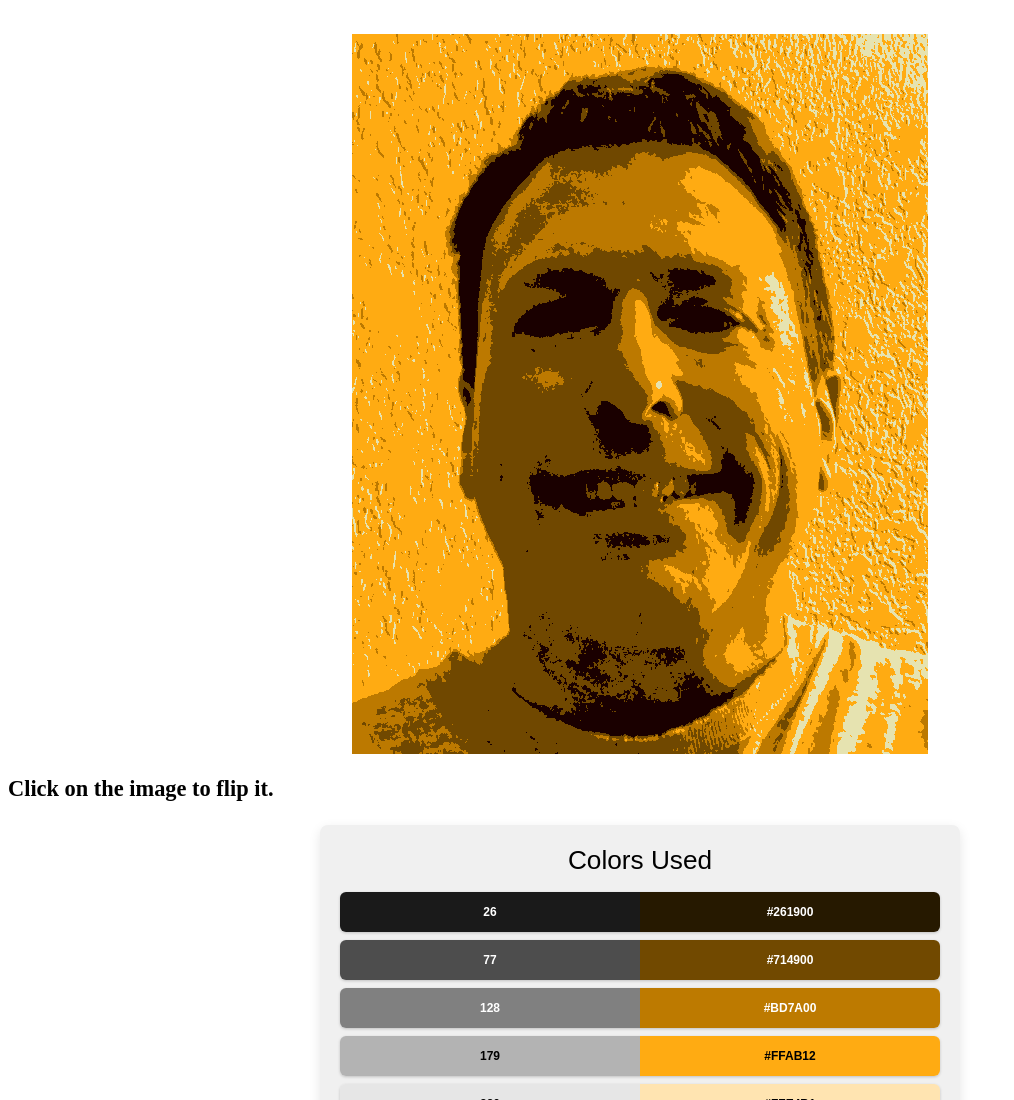
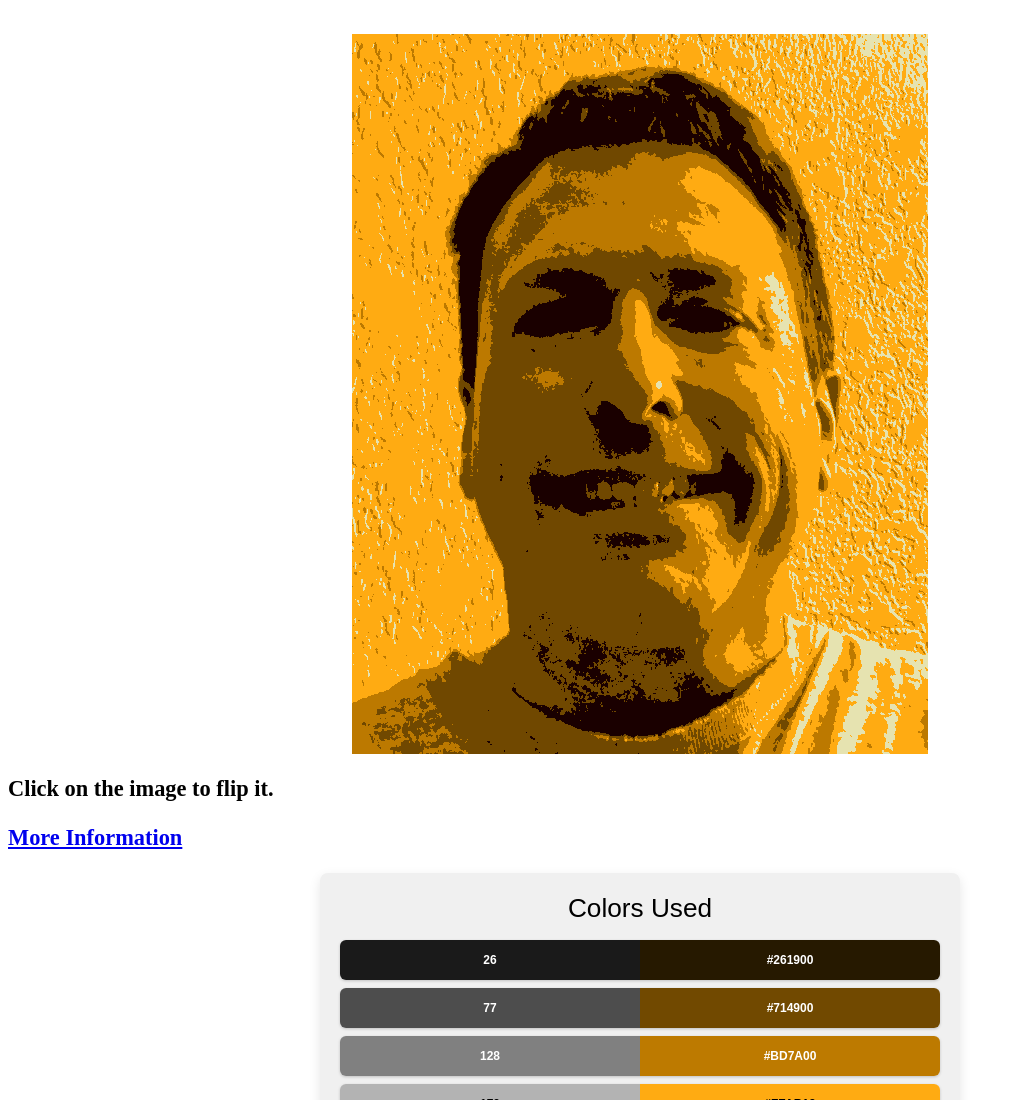
Before and after one commit to TradeIdeasPhilip/monochromatic-portrait, a website built with Vite: page docs/index.html in a window 1280 px wide. Shown: the top 1100 px of the page, without its empty margins (0-1014 px from the left). Built offline with nearby package versions, Linux system fonts and the light colour scheme; a web font is replaced by a local one.

Commit message:
Add some links to GitHub.

```diff
--- a/docs/index.html
+++ b/docs/index.html
@@ -31,5 +31,11 @@
       <img id="convert" class="convert" src="./assets/my%20face%20grayscale-B4-E-VCY.jpg" />
     </div>
     <p>Click on the image to flip it.</p>
+    <p>
+      <a
+        href="https://github.com/TradeIdeasPhilip/monochromatic-portrait?tab=readme-ov-file#monochromatic-portrait"
+        >More Information</a
+      >
+    </p>
   </body>
 </html>
```
Also changed, not shown: index.html (+6 -0 lines), README.md.
